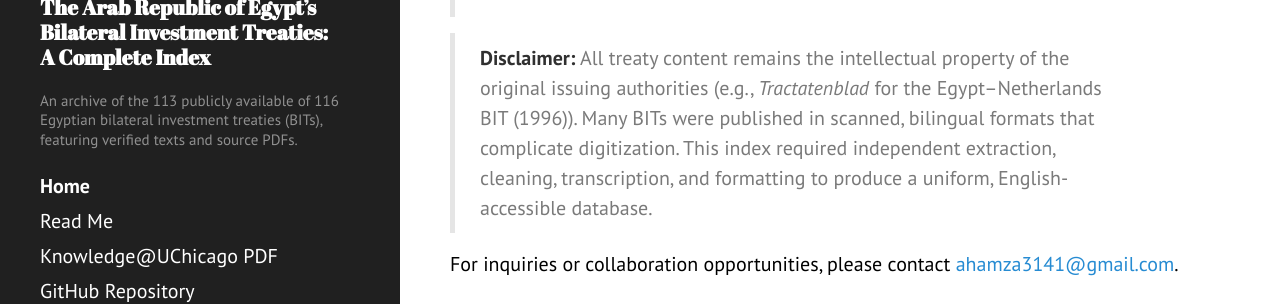
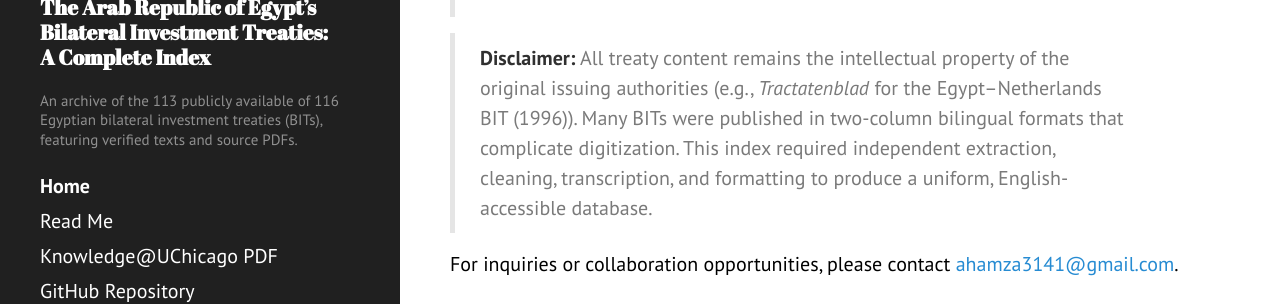
Before and after one commit to ayahamza1/MENABITs, a Jekyll site: the page built from index.md, in a window 1280 px wide and 900 px high. Shown: the part 463-767 px from the top of the window. Built offline with Jekyll 4.4.1, drawn with Linux system fonts in a browser that asks for light colours.

Commit message:
Update index.md

```diff
--- a/index.md
+++ b/index.md
@@ -14,7 +14,7 @@ Paired with their source PDFs, this index includes 66 cleaned treaty text extrac
 
 > **License:** Any use, distribution, or reproduction of *The Arab Republic of Egypt’s Bilateral Investment Treaties: A Complete Index* [PDF](https://knowledge.uchicago.edu/record/14799?ln=en&v=pdf) or [EgyptianBITs.com](https://egyptianbits.com) text files in part or whole must credit Aya Hamza as the original compiler under the <a href="https://creativecommons.org/licenses/by/4.0/">Creative Commons Attribution 4.0 International license</a>.
 
-> **Disclaimer:** All treaty content remains the intellectual property of the original issuing authorities (e.g., *Tractatenblad* for the Egypt–Netherlands BIT (1996)). Many BITs were published in scanned, bilingual formats that complicate digitization. This index required independent extraction, cleaning, transcription, and formatting to produce a uniform, English-accessible database.
+> **Disclaimer:** All treaty content remains the intellectual property of the original issuing authorities (e.g., *Tractatenblad* for the Egypt–Netherlands BIT (1996)). Many BITs were published in two-column bilingual formats that complicate digitization. This index required independent extraction, cleaning, transcription, and formatting to produce a uniform, English-accessible database.
 
 For inquiries or collaboration opportunities, please contact [ahamza3141@gmail.com](mailto:ahamza3141@gmail.com).
 
```
